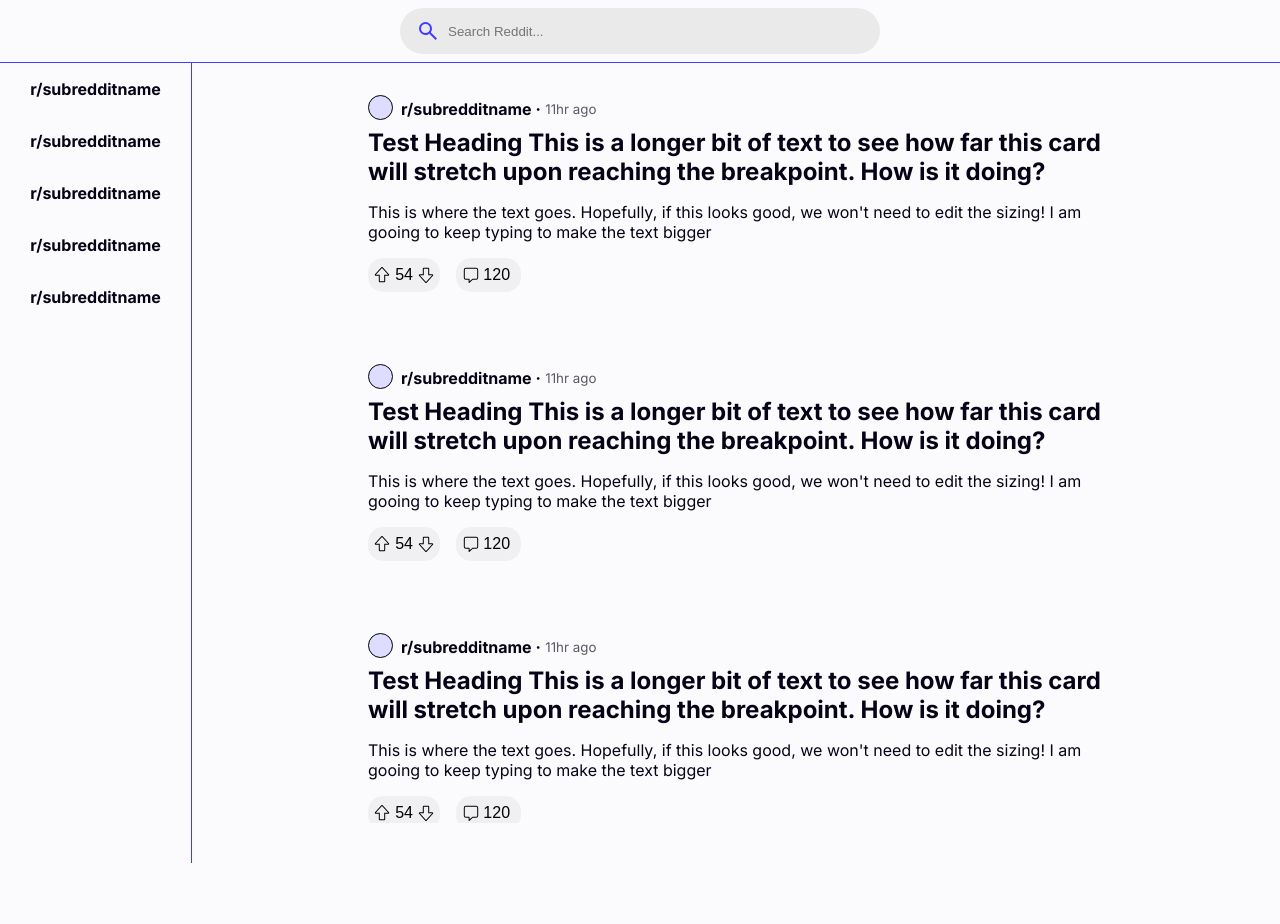
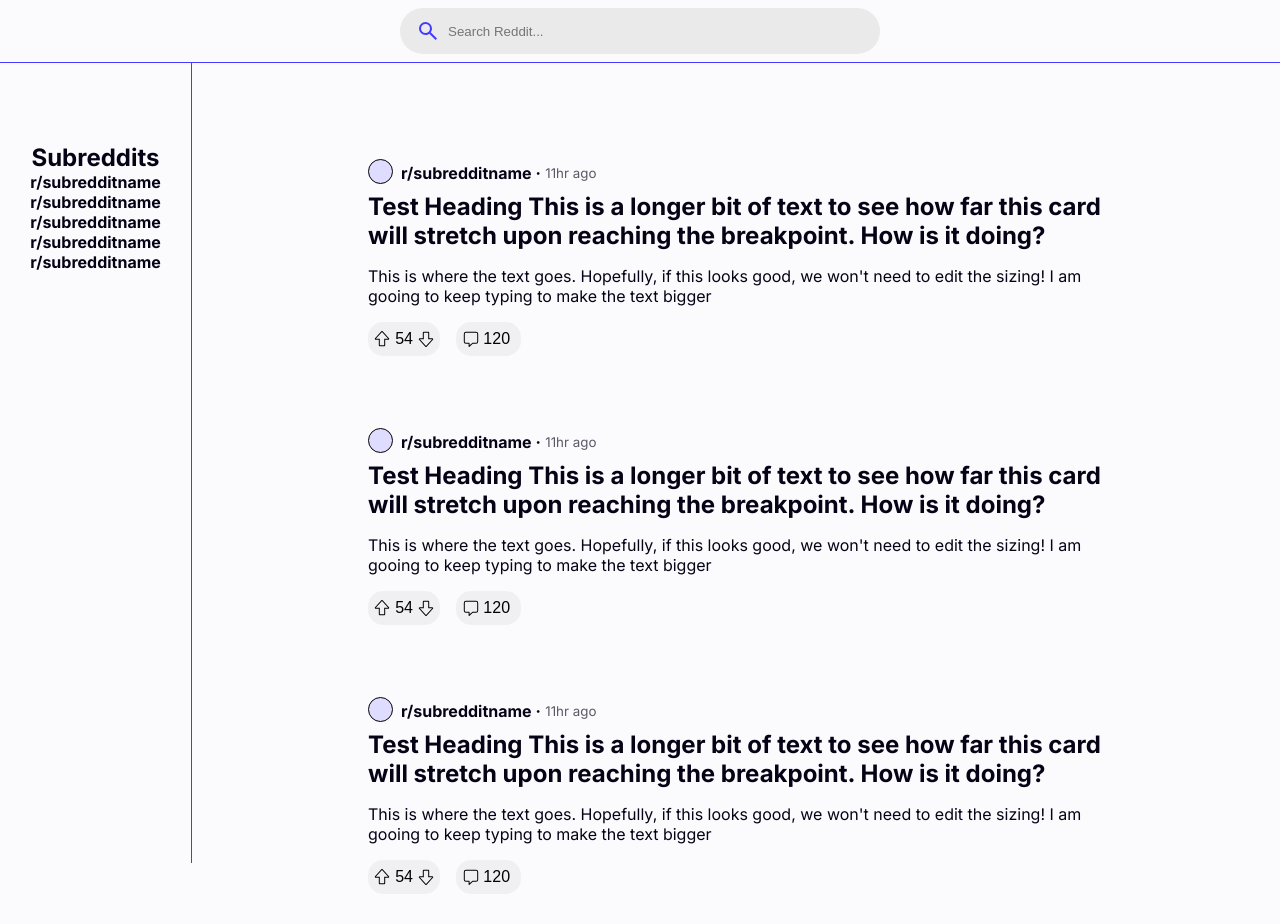
Before and after one commit to rbrickmn/mini-reddit-app, a React (Vite) app: page / in a window 1280 px wide. Shown: the top 924 px of the page. Before the commit the page ends 863 px from the top, so only its background shows below. Built offline with nearby package versions, Linux system fonts and the light colour scheme.

Commit message:
Fix header and sidebar position

```diff
--- a/src/App.jsx
+++ b/src/App.jsx
@@ -2,7 +2,6 @@ import React, { useState } from "react";
 import SearchBar from "./components/SearchBar/SearchBar";
 import Sidebar from "./components/Sidebar/Sidebar";
 import Feed from "./components/Feed/Feed";
-import Post from "./components/Post/Post";
 import "./app.css";
 
 function App() {
--- a/src/components/Feed/Feed.css
+++ b/src/components/Feed/Feed.css
@@ -3,10 +3,12 @@
   flex-direction: column;
   align-items: center;
   width: 100%;
-  height: 95vh;
   position: absolute;
   z-index: 97;
   padding-left: 12rem;
   vertical-align: middle;
   overflow: scroll;
+  height: 100vh;
+  margin-top: 4rem;
+  padding-bottom: 4rem;
 }
--- a/src/components/Feed/Feed.jsx
+++ b/src/components/Feed/Feed.jsx
@@ -9,6 +9,9 @@ const Feed = () => {
       <Post />
       <Post />
       <Post />
+      <Post />
+      <Post />
+      <Post />
     </div>
   );
 };
--- a/src/components/Sidebar/Sidebar.css
+++ b/src/components/Sidebar/Sidebar.css
@@ -1,4 +1,6 @@
 .sidebar-wrapper {
+  display: flex;
+  flex-direction: column;
   position: sticky;
   left: 0;
   top: 0;
@@ -14,11 +16,13 @@
 
 .subreddits-container {
   flex: 1;
+  margin-top: 5rem;
+  text-align: center;
 }
+
 
 .subreddits-container li {
   list-style: none;
-  padding: 1rem;
   cursor: pointer;
   font-weight: bold;
   text-align: center;
--- a/src/components/Sidebar/Sidebar.jsx
+++ b/src/components/Sidebar/Sidebar.jsx
@@ -5,6 +5,7 @@ const Sidebar = () => {
   return (
     <div className="sidebar-wrapper">
       <div className="subreddits-container">
+        <h2>Subreddits</h2>
         <ul>
           <li>
             <p>r/subredditname</p>
--- a/src/index.css
+++ b/src/index.css
@@ -16,14 +16,18 @@
 
 html {
   scroll-behavior: smooth;
-  height: 100%;
+  overflow-y: hidden;
 }
 
 body {
-  font-family: 'Inter', sans-serif;
+  font-family: "Inter", sans-serif;
   background-color: var(--background);
   color: var(--text);
-  height: 100%;
+}
+
+html,
+body {
+  height: 95vh;
 }
 
 button {
```
